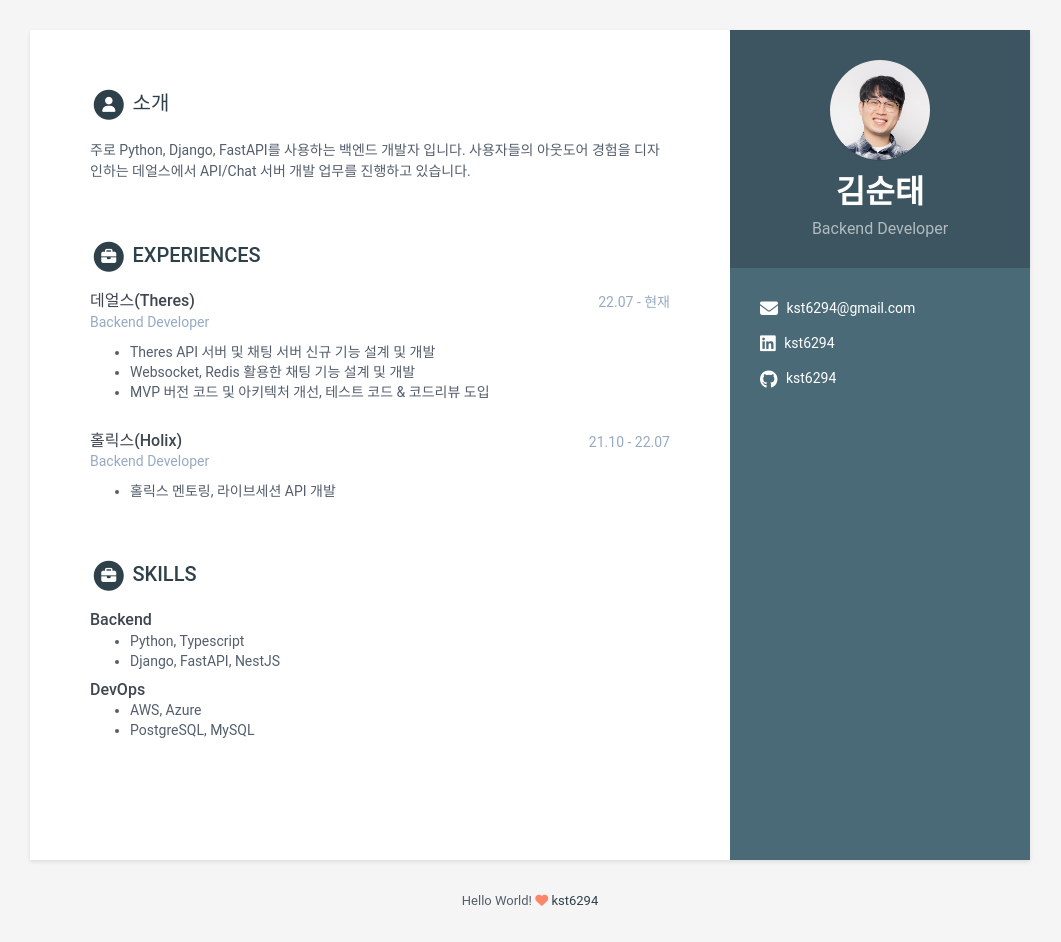
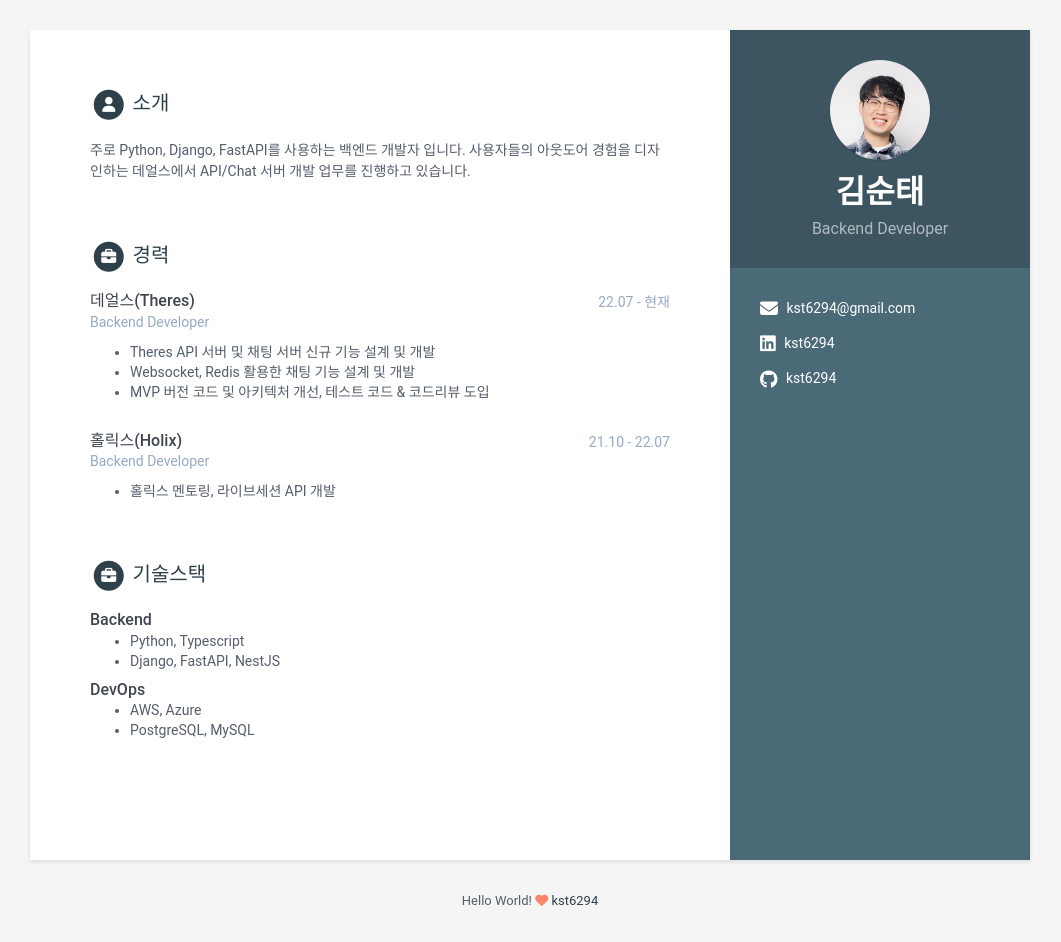
Before and after one commit to kst6294/kst6294.github.io, a Jekyll site: the page built from index.html, in a window 1280 px wide. Shown: the whole page, without its empty margins (110-1171 px from the left). Built offline with Jekyll 4.4.1, drawn with Linux system fonts in a browser that asks for light colours.

Commit message:
타이틀 국문으로

```diff
--- a/_data/data.yml
+++ b/_data/data.yml
@@ -89,7 +89,7 @@ career-profile:
 #             - Bullet point
 
 experiences:
-    title: Experiences
+    title: 경력
     info:
       -
         company: 데얼스(Theres)
@@ -222,7 +222,7 @@ experiences:
 
 
 skills:
-    title: Skills
+    title: 기술스택
     info:
       -
         skill: Backend
```
